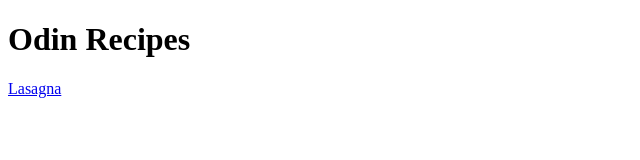
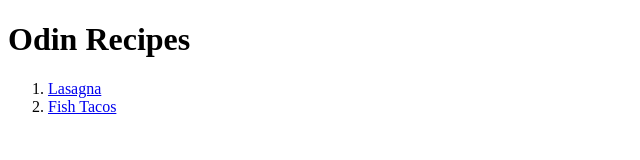
Before and after one commit to SidneyDodd/odin-recipes, a plain HTML site: page index.html in a window 1280 px wide. Shown: the whole page, without its empty margins (0-640 px from the left). Drawn offline with Linux system fonts and the light colour scheme.

Commit message:
Added Fish Tacos recipe to the index page

```diff
--- a/index.html
+++ b/index.html
@@ -6,6 +6,11 @@
     </head>
         <body>
             <h1><strong>Odin Recipes</strong></h1>
-            <p><a href="recipes/Lasagna.html">Lasagna</a></p>
+            <p><ol>
+                <li><a href="recipes/Lasagna.html">Lasagna</a></li>
+                <li><a href="recipes/Fish-Tacos.html">Fish Tacos</a></li>
+
+
+                </p>
         </body>
 </html>
```
